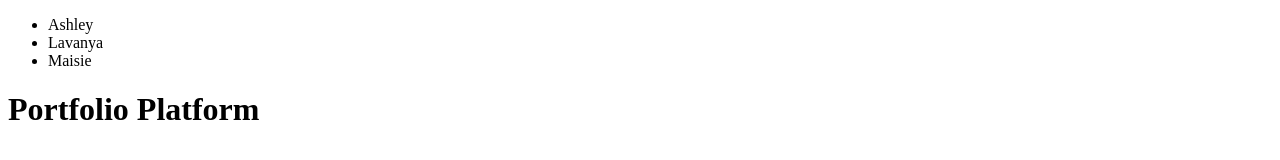
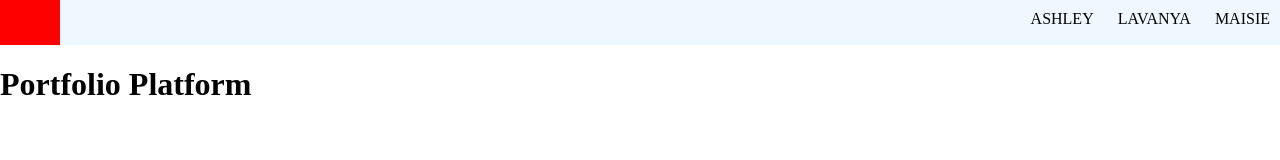
Before and after one commit to sajwanlava/Portfolio-Platform, a plain HTML site: page index.html in a window 1280 px wide. Drawn offline with Linux system fonts and the light colour scheme.

Commit message:
Header shell done

```diff
--- a/index.css
+++ b/index.css
@@ -1,4 +1,35 @@
+html, body{
+    margin: 0px;
+    padding: 0px;
+}
+
+/* HEADER */
+.header{
+    display: flex;
+    background-color: aliceblue;
+    justify-content: space-between;
+}
+
+/* LOGO*/
+.logo{
+    width: 60px;
+    height: 45px;
+    background-color: red;
+}
+
 /* NAVIGATION */
+.navigation li {
+    display: inline-block;
+}
+
+.navigation a {
+    padding: 10px;
+    display: block;
+}
+
+.navigation{
+    margin: 0px;
+}
 
 /* LANDING */
 
--- a/index.html
+++ b/index.html
@@ -9,13 +9,11 @@
   <body>
 	  <div class ="header">
 	<div class ="logo"></div>
-	<div class="navigation">
-		<ul>
-			<li><a>Ashley</a></li>
-			<li><a>Lavanya</a></li>
-			<li><a>Maisie</a></li>
-		</ul>
-	</div>
+	<ul class="navigation">
+			<li><a>ASHLEY</a></li>
+			<li><a>LAVANYA</a></li>
+			<li><a>MAISIE</a></li>
+	</ul>
 	</div>
     <div class="landing">
       <h1>Portfolio Platform</h1>
```
